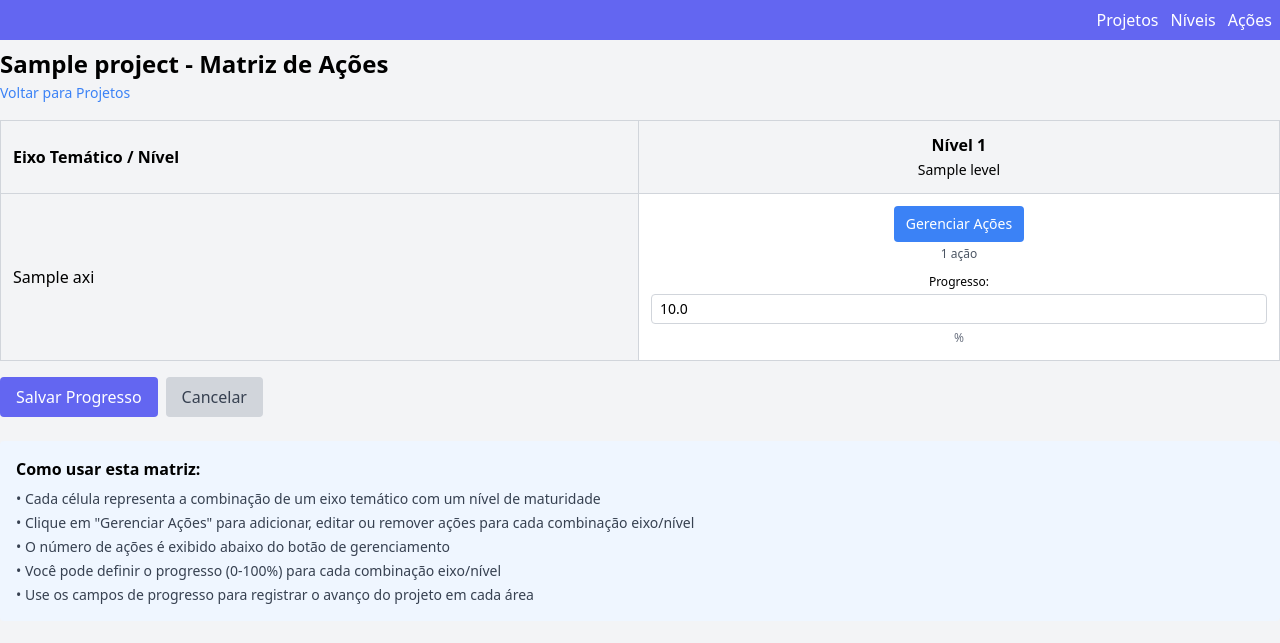
After one commit to FabioCruz20/active_aging_planner, a Django app: page /planning/projects/1/manage_actions_matrix in a window 1280 px wide. The commit adds this page. Shown: the top 643 px of the page. Run offline with Django 4.2, Linux system fonts and the light colour scheme; tables that the repository leaves empty hold one stand-in row (values such as "Sample post"); some libraries are stand-ins or nearby versions.

Commit message:
feat: implement actions matrix

```diff
--- a/planning/templates/projects/index.html
+++ b/planning/templates/projects/index.html
@@ -31,6 +31,11 @@
                             Editar
                         </a>
                         <a
+                            href="{% url 'projects:manage_actions_matrix' project_id=project.id %}"
+                            class="px-2 py-1 bg-green-200 mx-2 inline-block">
+                            Matriz de Ações
+                        </a>
+                        <a
                             href="{% url 'projects:manage_levels' project_id=project.id %}"
                             class="px-2 py-1 bg-gray-200 mx-2 inline-block">
                             Gerenciar
--- /dev/null
+++ b/planning/templates/projects/manage_actions_matrix.html
@@ -0,0 +1,118 @@
+{% extends 'layout.html' %}
+
+{% block content %}
+<div class="container mx-auto">
+    <div class="mt-2 mb-4">
+        <h1 class="font-bold text-2xl">{{ project.name }} - Matriz de Ações</h1>
+        <a href="{% url 'projects:list' %}" class="text-sm text-blue-500">Voltar para Projetos</a>
+    </div>
+
+    <form method="post" class="mb-6">
+        {% csrf_token %}
+
+        <div class="overflow-x-auto">
+            <table class="w-full border-collapse border border-gray-300">
+                <thead>
+                    <tr class="bg-gray-100">
+                        <th class="border border-gray-300 p-3 text-left font-semibold">Eixo Temático / Nível</th>
+                        {% for level in levels %}
+                        <th class="border border-gray-300 p-3 text-center font-semibold min-w-48">
+                            Nível {{ level.level_number }}<br>
+                            <span class="text-sm font-normal">{{ level.name }}</span>
+                        </th>
+                        {% endfor %}
+                    </tr>
+                </thead>
+                <tbody>
+                    {% for axis, level_data in matrix.items %}
+                    <tr class="{% cycle 'bg-white' 'bg-gray-50' %}">
+                        <td class="border border-gray-300 p-3 font-medium bg-gray-100">
+                            {{ axis.name }}
+                        </td>
+                        {% for level in levels %}
+                        <td class="border border-gray-300 p-3 text-center">
+                            {% for level_key, cell_data in level_data.items %}
+                                {% if level_key == level %}
+                                    <!-- Link para gerenciar ações -->
+                                    <div class="mb-3">
+                                        <a href="{% url 'projects:manage_axis_level_actions' project.id axis.id level.id %}"
+                                           class="inline-block px-3 py-2 bg-blue-500 text-white text-sm rounded hover:bg-blue-600 transition-colors">
+                                            <i class="fas fa-cog"></i> Gerenciar Ações
+                                        </a>
+                                        <div class="mt-1 text-xs text-gray-600">
+                                            {{ cell_data.actions.count }} ação{{ cell_data.actions.count|pluralize:"es" }}
+                                        </div>
+                                    </div>
+
+                                    <div class="mt-2">
+                                        <label class="block text-xs font-medium mb-1">Progresso:</label>
+                                        <input
+                                            type="number"
+                                            name="progress_{{ axis.id }}_{{ level.id }}"
+                                            value="{{ cell_data.progress|floatformat:1 }}"
+                                            min="0"
+                                            max="100"
+                                            step="0.1"
+                                            class="w-full px-2 py-1 border border-gray-300 rounded text-sm"
+                                            placeholder="0.0"
+                                        >
+                                        <span class="text-xs text-gray-500">%</span>
+                                    </div>
+                                {% endif %}
+                            {% empty %}
+                                <!-- Link para gerenciar ações quando não há dados -->
+                                <div class="mb-3">
+                                    <a href="{% url 'projects:manage_axis_level_actions' project.id axis.id level.id %}"
+                                       class="inline-block px-3 py-2 bg-blue-500 text-white text-sm rounded hover:bg-blue-600 transition-colors">
+                                        <i class="fas fa-cog"></i> Gerenciar Ações
+                                    </a>
+                                    <div class="mt-1 text-xs text-gray-600">
+                                        0 ações
+                                    </div>
+                                </div>
+
+                                <div class="mt-2">
+                                    <label class="block text-xs font-medium mb-1">Progresso:</label>
+                                    <input
+                                        type="number"
+                                        name="progress_{{ axis.id }}_{{ level.id }}"
+                                        value="0"
+                                        min="0"
+                                        max="100"
+                                        step="0.1"
+                                        class="w-full px-2 py-1 border border-gray-300 rounded text-sm"
+                                        placeholder="0.0"
+                                    >
+                                    <span class="text-xs text-gray-500">%</span>
+                                </div>
+                            {% endfor %}
+                        </td>
+                        {% endfor %}
+                    </tr>
+                    {% endfor %}
+                </tbody>
+            </table>
+        </div>
+
+        <div class="mt-4 flex gap-2">
+            <button type="submit" class="px-4 py-2 bg-indigo-500 text-white rounded hover:bg-indigo-600">
+                Salvar Progresso
+            </button>
+            <a href="{% url 'projects:list' %}" class="px-4 py-2 bg-gray-300 text-gray-700 rounded hover:bg-gray-400">
+                Cancelar
+            </a>
+        </div>
+    </form>
+
+    <div class="mt-6 p-4 bg-blue-50 rounded">
+        <h3 class="font-semibold mb-2">Como usar esta matriz:</h3>
+        <ul class="text-sm text-gray-700 space-y-1">
+            <li>• Cada célula representa a combinação de um eixo temático com um nível de maturidade</li>
+            <li>• Clique em "Gerenciar Ações" para adicionar, editar ou remover ações para cada combinação eixo/nível</li>
+            <li>• O número de ações é exibido abaixo do botão de gerenciamento</li>
+            <li>• Você pode definir o progresso (0-100%) para cada combinação eixo/nível</li>
+            <li>• Use os campos de progresso para registrar o avanço do projeto em cada área</li>
+        </ul>
+    </div>
+</div>
+{% endblock %}
--- a/planning/urls/projects_urls.py
+++ b/planning/urls/projects_urls.py
@@ -9,5 +9,8 @@ urlpatterns = [
     path('<int:project_id>/edit', projects_views.edit_view, name='edit'),
     path('<int:project_id>/delete', projects_views.delete, name='delete'),
     path('<int:project_id>/manage_levels', projects_views.manage_project_levels_view, name='manage_levels'),
+    path('<int:project_id>/manage_actions_matrix', projects_views.manage_actions_matrix_view, name='manage_actions_matrix'),
     path('level/<int:projectlevel_id>/manage_actions', projects_views.manage_level_actions_view, name='manage_actions'),
+    path('<int:project_id>/manage-axis-level-actions/<int:axis_id>/<int:level_id>/',
+         projects_views.manage_axis_level_actions_view, name='manage_axis_level_actions'),
 ]
--- a/planning/views/projects_views.py
+++ b/planning/views/projects_views.py
@@ -94,3 +94,138 @@ def manage_level_actions_view(request, projectlevel_id):
         'action_formset': formset,
     }
     return render(request, 'projects/manage_actions.html', context)
+
+
+def manage_actions_matrix_view(request, project_id):
+    '''
+    View para gerenciar ações usando uma matriz de Eixos x Níveis
+    '''
+    project = get_object_or_404(models.Project, pk=project_id)
+
+    # Buscar todos os eixos e níveis
+    axes = models.Axis.objects.all()
+    levels = models.Level.objects.all().order_by('level_number')
+
+    # Criar matriz de ações organizadas por eixo e nível
+    matrix = {}
+    for axis in axes:
+        matrix[axis] = {}
+        for level in levels:
+            # Buscar ações para este eixo e nível
+            actions = models.Action.objects.filter(axis=axis, level=level)
+
+            # Buscar progresso atual para este projeto, eixo e nível
+            try:
+                project_level_axis = models.ProjectLevelAxis.objects.get(
+                    project=project, axis=axis, level=level
+                )
+                progress = project_level_axis.progress_percentage
+            except models.ProjectLevelAxis.DoesNotExist:
+                progress = 0
+
+            matrix[axis][level] = {
+                'actions': actions,
+                'progress': progress
+            }
+
+    if request.method == 'POST':
+        # Processar atualizações de progresso
+        for axis in axes:
+            for level in levels:
+                progress_key = f'progress_{axis.id}_{level.id}'
+                if progress_key in request.POST:
+                    progress_value = float(request.POST[progress_key])
+
+                    # Criar ou atualizar ProjectLevelAxis
+                    project_level_axis, created = models.ProjectLevelAxis.objects.get_or_create(
+                        project=project,
+                        axis=axis,
+                        level=level,
+                        defaults={'progress_percentage': progress_value}
+                    )
+
+                    if not created:
+                        project_level_axis.progress_percentage = progress_value
+                        project_level_axis.save()
+
+        return redirect('projects:manage_actions_matrix', project_id=project_id)
+
+    context = {
+        'project': project,
+        'axes': axes,
+        'levels': levels,
+        'matrix': matrix,
+    }
+    return render(request, 'projects/manage_actions_matrix.html', context)
+
+
+def manage_axis_level_actions_view(request, project_id, axis_id, level_id):
+    '''
+    View para gerenciar ações específicas de uma combinação eixo/nível
+    '''
+    project = get_object_or_404(models.Project, pk=project_id)
+    axis = get_object_or_404(models.Axis, pk=axis_id)
+    level = get_object_or_404(models.Level, pk=level_id)
+
+    # Buscar todas as ações já adicionadas para este eixo e nível
+    added_actions = models.Action.objects.filter(axis=axis, level=level)
+
+    # Buscar ações disponíveis que ainda não foram adicionadas
+    # (ações únicas de outros projetos para a mesma combinação eixo/nível)
+    all_possible_actions = models.Action.objects.filter(
+        axis=axis,
+        level=level
+    ).values('name').distinct().order_by('name')
+
+    # Filtrar apenas as ações que ainda não foram adicionadas
+    added_action_names = set(added_actions.values_list('name', flat=True))
+    available_actions_to_add = [
+        action for action in all_possible_actions
+        if action['name'] not in added_action_names
+    ]
+
+    # Buscar ou criar ProjectLevelAxis para este projeto, eixo e nível
+    project_level_axis, created = models.ProjectLevelAxis.objects.get_or_create(
+        project=project,
+        axis=axis,
+        level=level,
+        defaults={'progress_percentage': 0}
+    )
+
+    if request.method == 'POST':
+        selected_action_name = request.POST.get('selected_action_name')
+        action_id = request.POST.get('action_id')
+
+        if 'add_action' in request.POST and selected_action_name:
+            # Verificar se a ação já existe para evitar duplicatas
+            existing_action = models.Action.objects.filter(
+                name=selected_action_name, axis=axis, level=level
+            ).first()
+
+            if not existing_action:
+                models.Action.objects.create(
+                    name=selected_action_name,
+                    axis=axis,
+                    level=level
+                )
+
+            return redirect('projects:manage_axis_level_actions',
+                          project_id=project_id, axis_id=axis_id, level_id=level_id)
+
+        elif 'delete_action' in request.POST and action_id:
+            # Remover ação
+            action = get_object_or_404(models.Action, pk=action_id)
+            if action.axis == axis and action.level == level:
+                action.delete()
+            return redirect('projects:manage_axis_level_actions',
+                          project_id=project_id, axis_id=axis_id, level_id=level_id)
+
+    context = {
+        'project': project,
+        'axis': axis,
+        'level': level,
+        'added_actions': added_actions,
+        'available_actions_to_add': available_actions_to_add,
+        'project_level_axis': project_level_axis,
+    }
+    return render(request, 'projects/manage_axis_level_actions.html', context)
--- a/theme/static/css/dist/styles.css
+++ b/theme/static/css/dist/styles.css
@@ -797,8 +797,32 @@ select {
   margin-right: auto;
 }
 
+.mb-0 {
+  margin-bottom: 0px;
+}
+
+.mb-1 {
+  margin-bottom: 0.25rem;
+}
+
+.mb-2 {
+  margin-bottom: 0.5rem;
+}
+
+.mb-3 {
+  margin-bottom: 0.75rem;
+}
+
 .mb-4 {
   margin-bottom: 1rem;
+}
+
+.mb-6 {
+  margin-bottom: 1.5rem;
+}
+
+.ml-2 {
+  margin-left: 0.5rem;
 }
 
 .mr-2 {
@@ -815,6 +839,10 @@ select {
 
 .mt-4 {
   margin-top: 1rem;
+}
+
+.mt-6 {
+  margin-top: 1.5rem;
 }
 
 .block {
@@ -861,8 +889,56 @@ select {
   width: 100%;
 }
 
+.w-96 {
+  width: 24rem;
+}
+
+.w-1\/3 {
+  width: 33.333333%;
+}
+
+.w-2\/3 {
+  width: 66.666667%;
+}
+
+.w-1\/4 {
+  width: 25%;
+}
+
+.w-3\/4 {
+  width: 75%;
+}
+
+.min-w-48 {
+  min-width: 12rem;
+}
+
+.flex-1 {
+  flex: 1 1 0%;
+}
+
+.grow {
+  flex-grow: 1;
+}
+
+.basis-1\/3 {
+  flex-basis: 33.333333%;
+}
+
+.basis-2\/3 {
+  flex-basis: 66.666667%;
+}
+
 .table-auto {
   table-layout: auto;
+}
+
+.border-collapse {
+  border-collapse: collapse;
+}
+
+.flex-row {
+  flex-direction: row;
 }
 
 .items-end {
@@ -881,17 +957,62 @@ select {
   justify-content: center;
 }
 
+.gap-2 {
+  gap: 0.5rem;
+}
+
 .gap-x-3 {
   -moz-column-gap: 0.75rem;
        column-gap: 0.75rem;
+}
+
+.space-y-1 > :not([hidden]) ~ :not([hidden]) {
+  --tw-space-y-reverse: 0;
+  margin-top: calc(0.25rem * calc(1 - var(--tw-space-y-reverse)));
+  margin-bottom: calc(0.25rem * var(--tw-space-y-reverse));
+}
+
+.overflow-x-auto {
+  overflow-x: auto;
+}
+
+.rounded {
+  border-radius: 0.25rem;
+}
+
+.rounded-md {
+  border-radius: 0.375rem;
+}
+
+.border {
+  border-width: 1px;
 }
 
 .border-b-2 {
   border-bottom-width: 2px;
 }
 
+.border-b {
+  border-bottom-width: 1px;
+}
+
 .border-solid {
   border-style: solid;
+}
+
+.border-gray-300 {
+  --tw-border-opacity: 1;
+  border-color: rgb(209 213 219 / var(--tw-border-opacity, 1));
+}
+
+.bg-blue-50 {
+  --tw-bg-opacity: 1;
+  background-color: rgb(239 246 255 / var(--tw-bg-opacity, 1));
+}
+
+.bg-blue-500 {
+  --tw-bg-opacity: 1;
+  background-color: rgb(59 130 246 / var(--tw-bg-opacity, 1));
 }
 
 .bg-gray-100 {
@@ -904,9 +1025,19 @@ select {
   background-color: rgb(229 231 235 / var(--tw-bg-opacity, 1));
 }
 
+.bg-gray-300 {
+  --tw-bg-opacity: 1;
+  background-color: rgb(209 213 219 / var(--tw-bg-opacity, 1));
+}
+
 .bg-gray-50 {
   --tw-bg-opacity: 1;
   background-color: rgb(249 250 251 / var(--tw-bg-opacity, 1));
+}
+
+.bg-green-200 {
+  --tw-bg-opacity: 1;
+  background-color: rgb(187 247 208 / var(--tw-bg-opacity, 1));
 }
 
 .bg-indigo-200 {
@@ -924,6 +1055,11 @@ select {
   background-color: rgb(252 165 165 / var(--tw-bg-opacity, 1));
 }
 
+.bg-white {
+  --tw-bg-opacity: 1;
+  background-color: rgb(255 255 255 / var(--tw-bg-opacity, 1));
+}
+
 .bg-yellow-500 {
   --tw-bg-opacity: 1;
   background-color: rgb(234 179 8 / var(--tw-bg-opacity, 1));
@@ -937,14 +1073,37 @@ select {
   padding: 0.5rem;
 }
 
+.p-3 {
+  padding: 0.75rem;
+}
+
+.p-4 {
+  padding: 1rem;
+}
+
 .px-2 {
   padding-left: 0.5rem;
   padding-right: 0.5rem;
 }
 
+.px-3 {
+  padding-left: 0.75rem;
+  padding-right: 0.75rem;
+}
+
+.px-4 {
+  padding-left: 1rem;
+  padding-right: 1rem;
+}
+
 .py-1 {
   padding-top: 0.25rem;
   padding-bottom: 0.25rem;
+}
+
+.py-2 {
+  padding-top: 0.5rem;
+  padding-bottom: 0.5rem;
 }
 
 .text-left {
@@ -974,8 +1133,25 @@ select {
   line-height: 1.25rem;
 }
 
+.text-xs {
+  font-size: 0.75rem;
+  line-height: 1rem;
+}
+
 .font-bold {
   font-weight: 700;
+}
+
+.font-medium {
+  font-weight: 500;
+}
+
+.font-normal {
+  font-weight: 400;
+}
+
+.font-semibold {
+  font-weight: 600;
 }
 
 .leading-normal {
@@ -996,9 +1172,51 @@ select {
   color: rgb(243 244 246 / var(--tw-text-opacity, 1));
 }
 
+.text-gray-500 {
+  --tw-text-opacity: 1;
+  color: rgb(107 114 128 / var(--tw-text-opacity, 1));
+}
+
+.text-gray-600 {
+  --tw-text-opacity: 1;
+  color: rgb(75 85 99 / var(--tw-text-opacity, 1));
+}
+
+.text-gray-700 {
+  --tw-text-opacity: 1;
+  color: rgb(55 65 81 / var(--tw-text-opacity, 1));
+}
+
 .text-white {
   --tw-text-opacity: 1;
   color: rgb(255 255 255 / var(--tw-text-opacity, 1));
+}
+
+.shadow-md {
+  --tw-shadow: 0 4px 6px -1px rgb(0 0 0 / 0.1), 0 2px 4px -2px rgb(0 0 0 / 0.1);
+  --tw-shadow-colored: 0 4px 6px -1px var(--tw-shadow-color), 0 2px 4px -2px var(--tw-shadow-color);
+  box-shadow: var(--tw-ring-offset-shadow, 0 0 #0000), var(--tw-ring-shadow, 0 0 #0000), var(--tw-shadow);
+}
+
+.shadow {
+  --tw-shadow: 0 1px 3px 0 rgb(0 0 0 / 0.1), 0 1px 2px -1px rgb(0 0 0 / 0.1);
+  --tw-shadow-colored: 0 1px 3px 0 var(--tw-shadow-color), 0 1px 2px -1px var(--tw-shadow-color);
+  box-shadow: var(--tw-ring-offset-shadow, 0 0 #0000), var(--tw-ring-shadow, 0 0 #0000), var(--tw-shadow);
+}
+
+.hover\:bg-blue-600:hover {
+  --tw-bg-opacity: 1;
+  background-color: rgb(37 99 235 / var(--tw-bg-opacity, 1));
+}
+
+.hover\:bg-gray-400:hover {
+  --tw-bg-opacity: 1;
+  background-color: rgb(156 163 175 / var(--tw-bg-opacity, 1));
+}
+
+.hover\:bg-indigo-600:hover {
+  --tw-bg-opacity: 1;
+  background-color: rgb(79 70 229 / var(--tw-bg-opacity, 1));
 }
 
 @media (min-width: 768px) {
```
Also changed, not shown: planning/models.py (+15 -1 lines), planning/templates/projects/manage_axis_level_actions.html (added, +130 -0 lines), planning/migrations/0003_alter_task_action_projectlevelaxis_project_axes_and_more.py (added).
